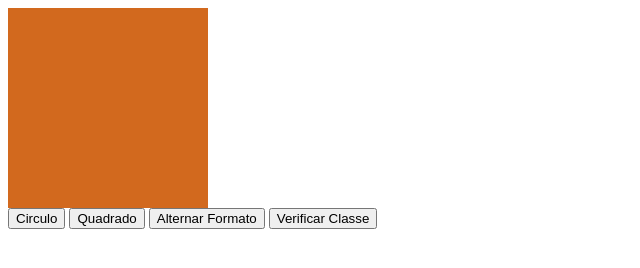
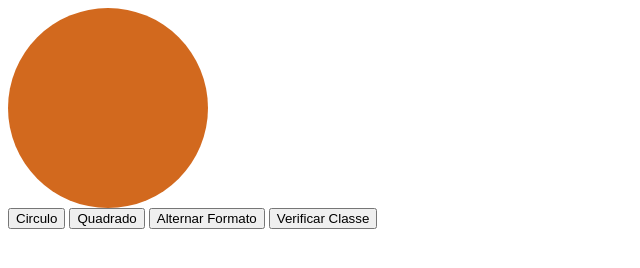
Before and after one commit to NaiaraTumenas/teste, a plain HTML site: page aula 03/index.html in a window 1280 px wide. Both pictures are taken after a click on the button "Alternar Formato". Shown: the whole page, without its empty margins (0-640 px from the left). Drawn offline with Linux system fonts and the light colour scheme.

Commit message:
Uma leve ajudinha
Delta

```diff
--- a/aula 03/index.html
+++ b/aula 03/index.html
@@ -16,7 +16,7 @@
 
     <button onclick="tornarCirculo()">Circulo</button>
     <button onclick="tornarQuadrado()">Quadrado</button>
-    <button>Alternar Formato</button>
+    <button onclick="alternarFormato()">Alternar Formato</button>
     <button>Verificar Classe</button>
 
 
--- a/aula 03/script.js
+++ b/aula 03/script.js
@@ -9,3 +9,10 @@ function tornarQuadrado() {
 meuElemento.classList.add ("square");
 meuElemento.classList.remove ("circle");
 }
+
+function alternarFormato(){
+meuElemento.classList.toggle("circle"); // toggle = olha o estado real que está a caixa e faz o processo inverso//
+meuElemento.classList.toggle("square"); //se estiver quadrado, ele torna círculo. Caso esteja com o círculo, ele torna quadrado//
+
+
+}
--- a/aula 03/style.css
+++ b/aula 03/style.css
@@ -10,5 +10,5 @@ border-radius: 0%; /*tornando a caixa quadrada*/
 }
 
 .circle {
-border-radius: 100%;
+border-radius: 100%; /*tornando a caixa redonda*/
 }
```
